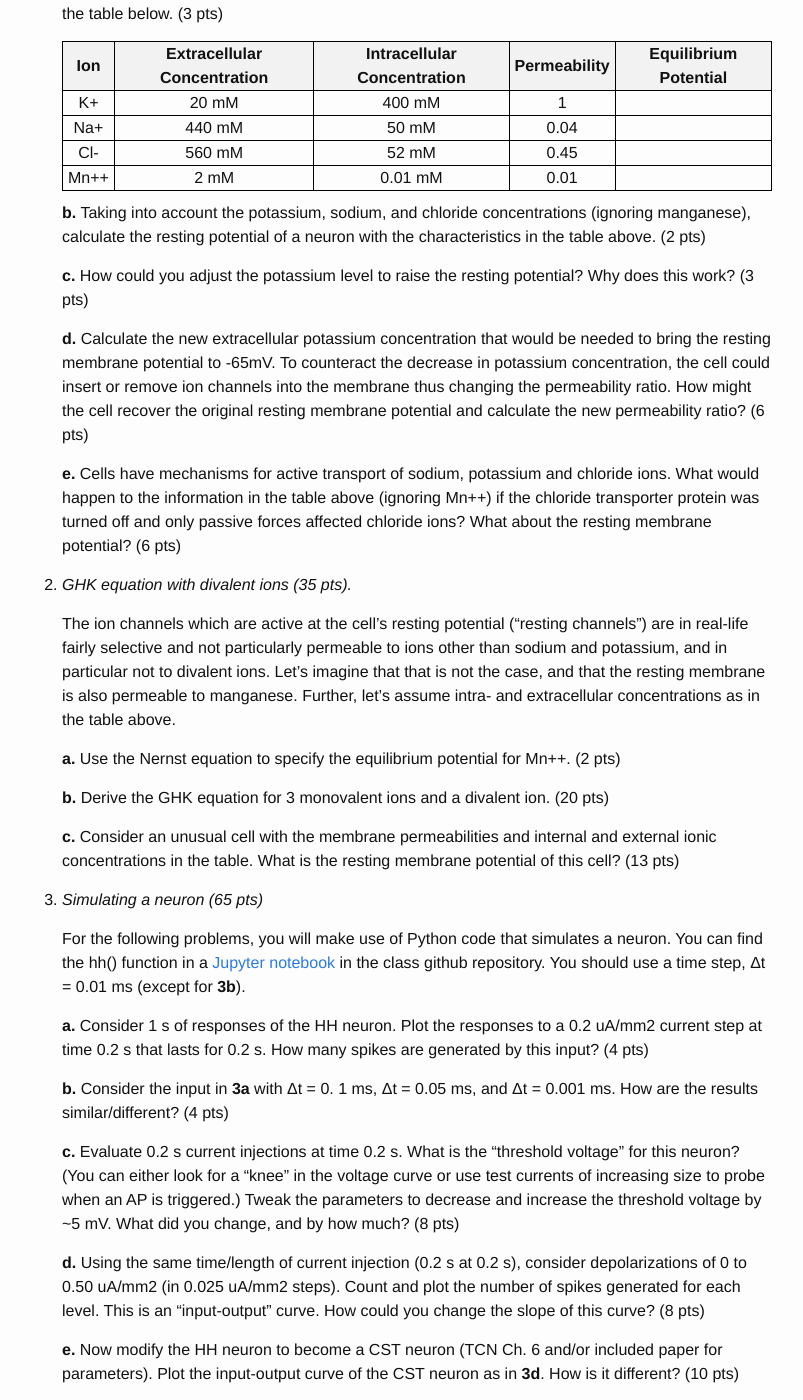
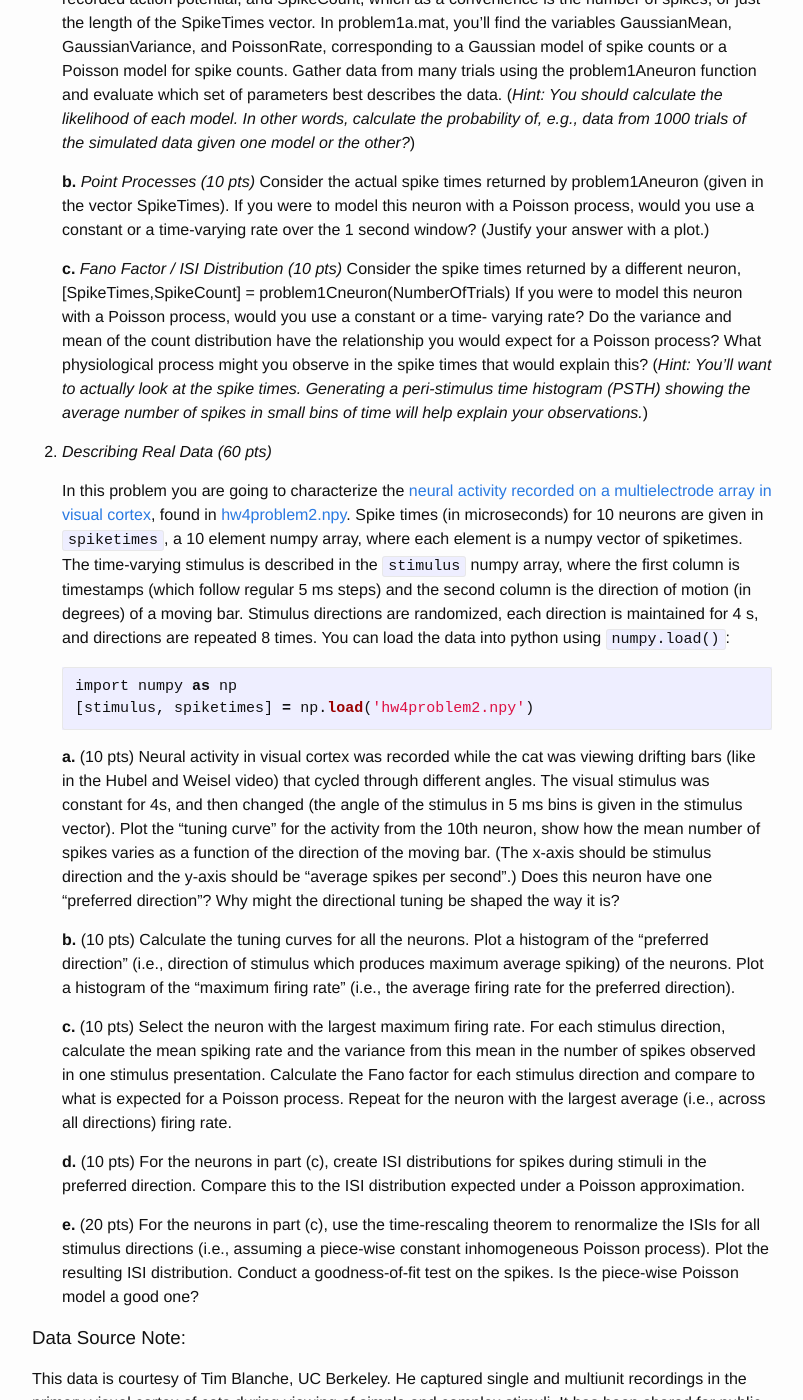
Before and after one commit to elec548/elec548.github.io, a Jekyll site: the page built from Assignments/hw4.md, in a window 1280 px wide and 1400 px high, scrolled down 537 px. Shown: the whole window, without its empty margins (238-1041 px from the left). Built offline with Jekyll 4.4.1, drawn with Linux system fonts in a browser that asks for light colours; formulas are drawn with MathJax 3; some of the changed text lies outside the part shown.

Commit message:
Updated hw4 (not complete yet)

````diff
--- a/Assignments/hw4.md
+++ b/Assignments/hw4.md
@@ -1,18 +1,18 @@
 ---
 layout: mathjax
-title: Homework 3
+title: Homework 4
 ---
 
-## Homework 3 (120 pts)
+## Homework 4 (120 pts)
 
-_This problem set is due Tuesday (10/4/2016) at 5pm. Please turn in your work by uploading to
+_This problem set is due Friday (10/21/2016) at 5pm. Please turn in your work by uploading to
 Canvas. f you have questions, please post them on the course forum, rather than
 emailing the course staff. This will allow other students with the same question to see the
 response and any ensuing discussion. The goal of this problem set is to review the basics of
 point processes in general and the Poisson process in particular._
 
 
-1. _Point Processes (30 pts)_
+1. _Point Process Model Validation (30 pts)_
 
    We can describe the number of spikes that a neuron produces in a one second
    window using a wide variety of random process models. Let’s refer to the
@@ -22,105 +22,87 @@ point processes in general and the Poisson process in particular._
    is maximized. In this problem you will try to determine the right model for
    the spikes from a synthetic neuron.
 
-   As discussed in class, a neuron’s resting potential is determined by the relative intra- and
-   extra-cellular ion concentrations and the corresponding conductivities of the respective ion
-   channels.
 
-     **a.** Use the Nernst equation to fill in the equilibrium potentials for potassium, sodium,
-     and chloride in the table below. (3 pts)
+     **a.** _Model Comparison (10 pts)_ Look at the data in the file problem1Aneuron.npy...
+     [SpikeTimes,SpikeCount] = problem1Aneuron (NumberOfTrials) generates individual trials
+     containing one second of neural activity. It returns two values, SpikeTimes, the time of
+     each recorded action potential, and SpikeCount, which as a convenience is the number of
+     spikes, or just the length of the SpikeTimes vector. In problem1a.mat, you’ll find the
+     variables GaussianMean, GaussianVariance, and PoissonRate, corresponding to a Gaussian
+     model of spike counts or a Poisson model for spike counts. Gather data from many trials
+     using the problem1Aneuron function and evaluate which set of parameters best describes the
+     data. (_Hint: You should calculate the likelihood of each model. In other words, calculate
+     the probability of, e.g., data from 1000 trials of the simulated data given one model or
+     the other?_)
 
-     Ion | Extracellular Concentration | Intracellular Concentration | Permeability | Equilibrium Potential
-     --- | --- | --- | --- | ---
-     K+ |   20 mM | 400 mM | 1 |
-     Na+ | 440 mM | 50 mM | 0.04 |
-     Cl- | 560 mM | 52 mM | 0.45 |
-     Mn++ |    2 mM | 0.01 mM | 0.01 |  |
+     **b.** _Point Processes (10 pts)_ Consider the actual spike times returned by
+     problem1Aneuron (given in the vector SpikeTimes). If you were to model this neuron with a
+     Poisson process, would you use a constant or a time-varying rate over the 1 second window?
+     (Justify your answer with a plot.)
 
-     **b.** Taking into account the potassium, sodium, and chloride concentrations (ignoring
-     manganese), calculate the resting potential of a neuron with the characteristics in the
-     table above. (2 pts)
-
-     **c.** How could you adjust the potassium level to raise the resting potential? Why does this
-     work? (3 pts)
-
-     **d.** Calculate the new extracellular potassium concentration that would be needed to bring
-     the resting membrane potential to -65mV. To counteract the decrease in potassium
-     concentration, the cell could insert or remove ion channels into the membrane thus
-     changing the permeability ratio. How might the cell recover the original resting membrane
-     potential and calculate the new permeability ratio?  (6 pts)
-
-     **e.** Cells have mechanisms for active transport of sodium, potassium and chloride ions. What
-     would happen to the information in the table above (ignoring Mn++) if the chloride
-     transporter protein was turned off and only passive forces affected chloride ions? What
-     about the resting membrane potential? (6 pts)
+     **c.** _Fano Factor / ISI Distribution (10 pts)_ Consider the spike times returned by a
+     different neuron, [SpikeTimes,SpikeCount] = problem1Cneuron(NumberOfTrials)
+     If you were to model this neuron with a Poisson process, would you use a constant or a
+     time- varying rate? Do the variance and mean of the count distribution have the
+     relationship you would expect for a Poisson process? What physiological process might you
+     observe in the spike times that would explain this? (_Hint: You’ll want to actually look
+     at the spike times. Generating a peri-stimulus time histogram (PSTH) showing the average
+     number of spikes in small bins of time will help explain your observations._)
 
 
-2. _GHK equation with divalent ions (35 pts)._
+2. _Describing Real Data (60 pts)_
 
-   The ion channels which are active at the cell’s resting potential (“resting channels”) are in
-   real-life fairly selective and not particularly permeable to ions other than sodium and
-   potassium, and in particular not to divalent ions. Let’s imagine that that is not the case, and
-   that the resting membrane is also permeable to manganese. Further, let’s assume intra- and
-   extracellular concentrations as in the table above.
+   In this problem you are going to characterize the [neural activity recorded
+   on a multielectrode array in visual cortex](#datasource), found in
+   [hw4problem2.npy](hw4problem2.npy).  Spike times (in microseconds) for 10 neurons are given
+   in `spiketimes`, a 10 element numpy array, where each element is a numpy vector of
+   spiketimes.  The time-varying stimulus is described in the `stimulus` numpy array, where the
+   first column is timestamps (which follow regular 5 ms steps) and the second column is the
+   direction of motion (in degrees) of a moving bar. Stimulus directions are randomized, each
+   direction is maintained for 4 s, and directions are repeated 8 times. You can load the data
+   into python using `numpy.load()`:
 
-   **a.** Use the Nernst equation to specify the equilibrium potential for Mn++. (2 pts)
+   ```python
+   import numpy as np
+   [stimulus, spiketimes] = np.load('hw4problem2.npy')
+   ```
 
-   **b.** Derive the GHK equation for 3 monovalent ions and a divalent ion. (20 pts)
+     **a.** (10 pts) Neural activity in visual cortex was recorded while the cat
+     was viewing drifting bars (like in the Hubel and Weisel video) that
+     cycled through different angles. The visual stimulus was constant for
+     4s, and then changed (the angle of the stimulus in 5 ms bins is given
+     in the stimulus vector). Plot the “tuning curve” for the activity from the 10th
+     neuron, show how the mean number of spikes varies as a function of the
+     direction of the moving bar. (The x-axis should be stimulus direction and the
+     y-axis should be “average spikes per second”.) Does this neuron have one
+     “preferred direction”?  Why might the directional tuning be shaped the way it
+     is?
 
-   **c.** Consider an unusual cell with the membrane permeabilities and internal and external
-   ionic concentrations in the table. What is the resting membrane potential of this cell? (13
-   pts)
+     **b.** (10 pts) Calculate the tuning curves for all the neurons. Plot a histogram
+     of the “preferred direction” (i.e., direction of stimulus which produces
+     maximum average spiking) of the neurons. Plot a histogram of the “maximum
+     firing rate” (i.e., the average firing rate for the preferred direction).
+
+     **c.** (10 pts) Select the neuron with the largest maximum firing rate.
+     For each stimulus direction, calculate the mean spiking rate and the variance
+     from this mean in the number of spikes observed in one stimulus presentation.
+     Calculate the Fano factor for each stimulus direction and compare to what is
+     expected for a Poisson process. Repeat for the neuron with the largest average
+     (i.e., across all directions) firing rate.
+
+     **d.** (10 pts) For the neurons in part (c), create ISI distributions for
+     spikes during stimuli in the preferred direction. Compare this to the ISI
+     distribution expected under a Poisson approximation.
+
+     **e.** (20 pts) For the neurons in part (c), use the time-rescaling
+     theorem to renormalize the ISIs for all stimulus directions (i.e., assuming a
+     piece-wise constant inhomogeneous Poisson process). Plot the resulting ISI
+     distribution. Conduct a goodness-of-fit test on the spikes. Is the piece-wise
+     Poisson model a good one?
 
 
-3. _Simulating a neuron (65 pts)_
-
-   For the following problems, you will make use of Python code that simulates a neuron. You
-   can find the hh() function in a [Jupyter
-   notebook](https://github.com/elec548/JupyterNotebooks/blob/master/HodgkinHuxleyNotebook.ipynb)
-   in the class github repository. You should use a time step, Δt  = 0.01 ms (except for **3b**).
-
-   **a.** Consider 1 s of responses of the HH neuron. Plot the responses to a 0.2 uA/mm2
-   current step at time 0.2 s that lasts for 0.2 s. How many spikes are generated by this
-   input? (4 pts)
-
-   **b.** Consider the input in **3a** with Δt  = 0. 1 ms, Δt  = 0.05 ms, and Δt  = 0.001 ms. How
-   are the results similar/different? (4 pts)
-
-   **c.** Evaluate 0.2 s current injections at time 0.2 s. What is the “threshold voltage” for
-   this neuron? (You can either look for a “knee” in the voltage curve or use test currents of
-   increasing size to probe when an AP is triggered.) Tweak the parameters to decrease and
-   increase the threshold voltage by ~5 mV. What did you change, and by how much? (8 pts)
-
-   **d.** Using the same time/length of current injection (0.2 s at 0.2 s), consider
-   depolarizations of 0 to 0.50 uA/mm2 (in 0.025 uA/mm2 steps). Count and plot the number of
-   spikes generated for each level. This is an “input-output” curve. How could you change the
-   slope of this curve? (8 pts)
-
-   **e.** Now modify the HH neuron to become a CST neuron (TCN Ch. 6 and/or included paper for
-   parameters). Plot the input-output curve of the CST neuron as in **3d**. How is it different?
-   (10 pts)
-
-   **f.** Plot and compare the response of an HH neuron and a CST neuron to an injected current
-   profile of 0 for 0.2 s, −0.050 uA/mm2 for 0.2 s, and then 0.15 uA/mm2 for 0.1 s (i.e., an
-   input current that goes low then high). How are they similar? How are they different? (6
-   pts)
-
-   **g.** (Random input.) Now you will consider input current profiles for the CST neuron (your
-   choice!) that are random. The input $$ x $$ should be 0.5 s of a smoothed Gaussian random
-   variable, where the smoothing is done using a 100 point moving average filter. After
-   smoothing, the input should have mean $$ \mu $$ and standard deviation $$ \sigma $$, where
-   $$ \mu \in \lbrace 0, 0.05, 0.1, 0.15, 0.2\rbrace \, \mu A/mm^2 $$ and $$ \sigma \in \lbrace
-   0, 0.01, 0.05, 0.1 \rbrace \, \mu A/mm^2 $$.  For each pair of parameters, construct 25
-   input current profiles. (For the zero variability input, it is only necessary to do one.)
-   For each of these 3 x 5 x 25 + 5 = 380 input "experiments", count the number of action
-   potentials produced by the neuron. Make a plot showing the the average number of generated
-   spikes as a function of the mean depolarization for each of the standard deviations (i.e., 4
-   lines)? How does the variance in the number of spikes per trial change with these different
-   parameters?
-
-   **Implementation Hint:** You will probably want to use the functions `np.random.randn` (for the Gaussian)
-   and `np.conv` (to calculate the smoothed signal remembering that you'll need to truncate the
-   convolution output to be the right length). Recall that if $$ y \sim \mathcal{N}(0,
-   \sigma^2) $$, then $$ \text{mean}(ay + b) = b $$ and $$ \text{var}(ay + b) = a^2\sigma^2 $$.
-
-   (25 pts)
+### <a name="datasource"></a> Data Source Note:
+This data is courtesy of Tim Blanche, UC Berkeley. He captured single and multiunit recordings
+in the primary visual cortex of cats during viewing of simple and complex stimuli.  It has been
+shared for public use on the CRCNS.org website as data set “pvc3”, and we are using the data
+from the “drifting bar” section.
````
Also changed, not shown: index.md (+1 -0 lines), 1 other file.
